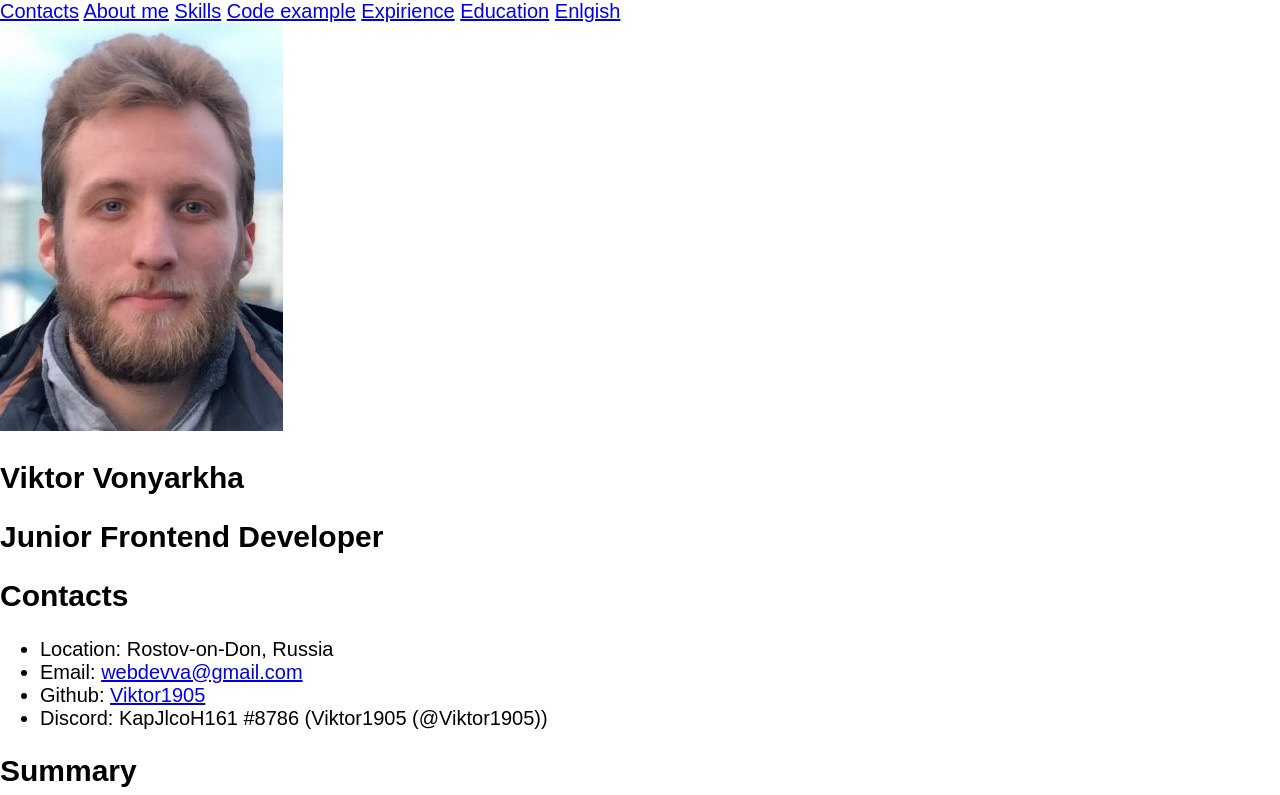
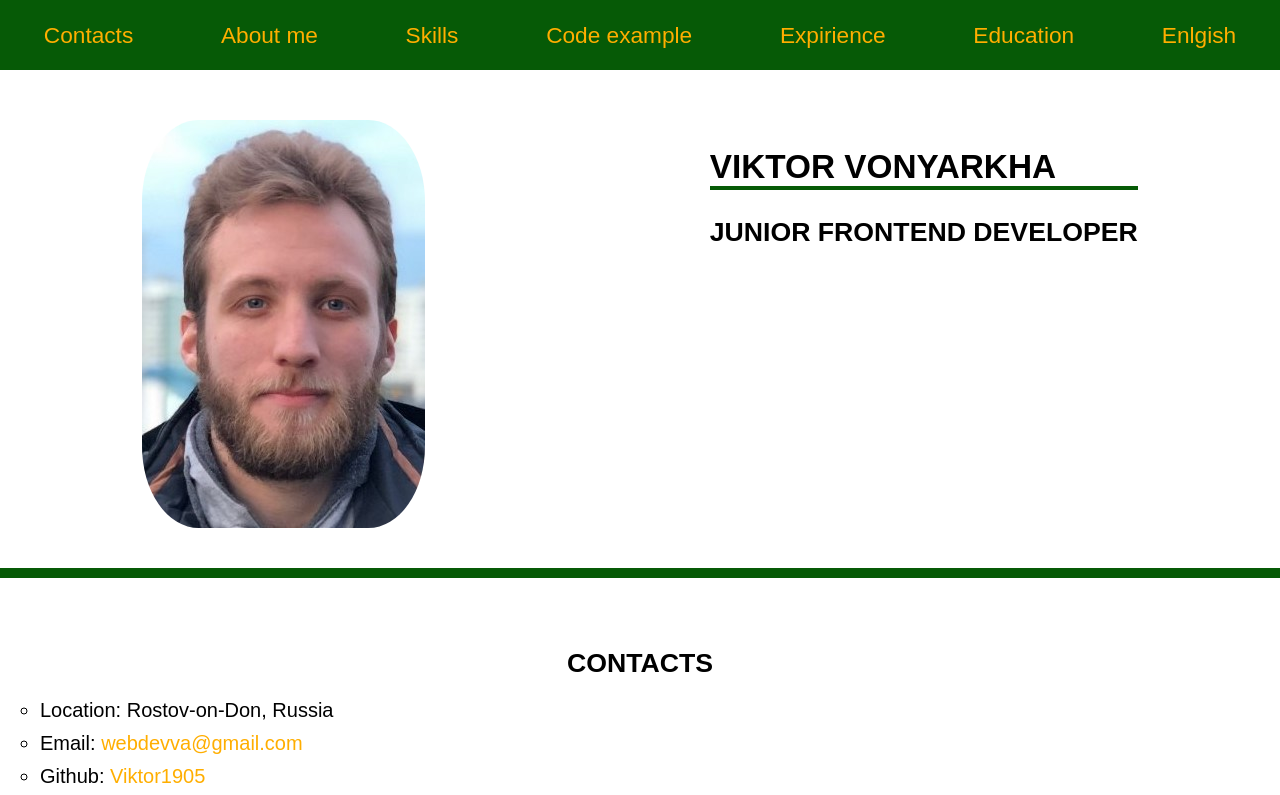
Before and after one commit to Viktor1905/rsschool-cv, a plain HTML site: page index.html in a window 1280 px wide. Shown: the top 795 px of the page. Drawn offline with Linux system fonts and the light colour scheme.

Commit message:
feat: create style

```diff
--- a/style.css
+++ b/style.css
@@ -4,3 +4,101 @@ body{
     padding: 0;
     font-size: 15pt;
 }
+.header-main{
+    background-color: rgb(6, 90, 6);
+    min-height: 70px;
+}
+.header-nav{
+    min-height: 70px;
+    display: flex;
+    justify-content: space-around;
+    align-items: center;
+    max-width: 1920px;
+    margin: 0 auto;
+    box-sizing: border-box;
+}
+.header-nav-link{
+    text-decoration: none;
+    color: rgb(255, 174, 0);
+    font-size: 17pt;
+}
+.header-nav-link:hover{
+    background-color: rgb(145, 255, 0);
+    color: red;
+}
+main{
+    max-width: 1420px;
+    margin: 0 auto;
+}
+.info-about-me{
+    display: flex;
+    margin: 50px auto;
+    justify-content: space-around;
+    border-bottom: 10px solid rgb(6, 90, 6);
+    padding: 0 0 40px 0;
+}
+.avatar{
+    border-radius: 20%;
+}
+.FIO{
+   text-transform: uppercase;
+   border-bottom: 4px solid rgb(6, 90, 6);
+    font-size: 25pt;
+}
+h2{
+    text-transform: uppercase;
+    font-size: 20pt;
+    margin: 0 0 20px 0;
+    text-align: center;
+}
+.contacts-ul{
+    list-style-type:circle;
+}
+.contacts-info{
+
+    margin: 10px 0 0 0;
+}
+
+.main-wrapper{
+    border-bottom: 2px solid rgb(6, 90, 6);
+    max-width: 1920px;
+    text-align: justify;
+    padding: 20px 0 20px 0;
+}
+.about{
+    text-align:justify;
+}
+.about-header{
+    text-align: center;
+}
+.skills-ul{
+    list-style-type:upper-roman;
+}
+
+.code-example{
+    text-decoration: none;
+}
+.education-ul{
+    list-style-type: lower-greek;
+}
+
+.footer-cv{
+    min-height: 70px;
+    background-color: rgb(6, 90, 6);
+}
+.footer-wrapper{
+    min-height: 70px;
+    display: flex;
+    justify-content: space-around;
+    max-width: 1920px;
+    margin: 0 auto;
+    align-items: center;
+}
+.link{
+    text-decoration: none;
+    tab-size: 16pt;
+    color: rgb(255, 174, 0);
+}
+.link:hover{
+    color: red;
+}
```
